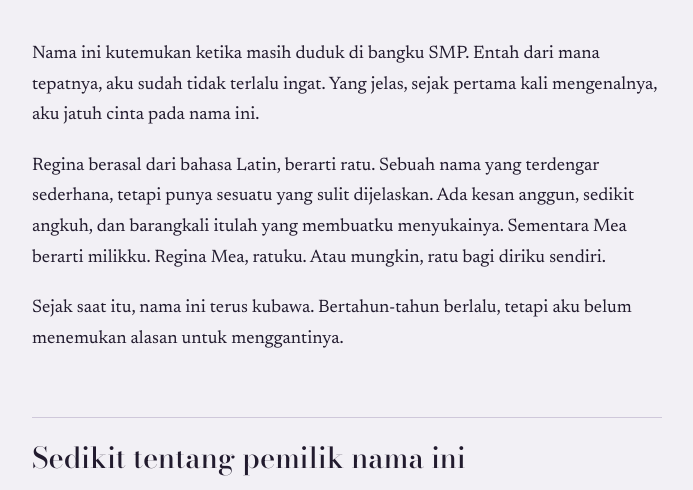
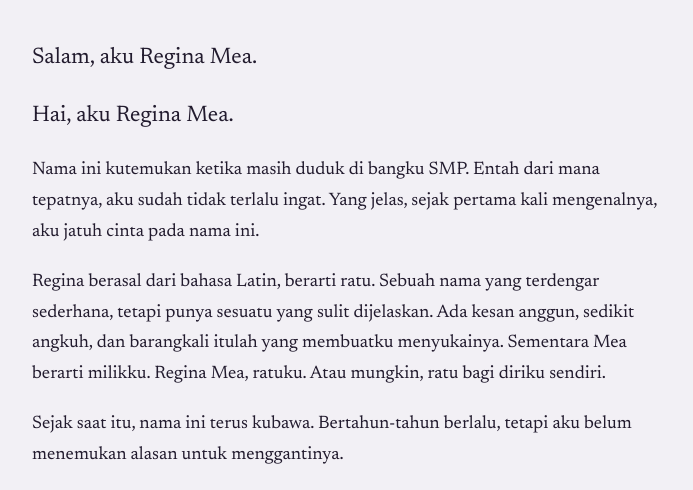
Before and after one commit to reginamea0/reginamea0.github.io, a plain HTML site: page index.html in a window 1280 px wide. Shown: the part 247-737 px from the top of the page, without its empty margins (293-986 px from the left). Drawn offline with nearby package versions, Linux system fonts and the light colour scheme.

Commit message:
Add files via upload

```diff
--- a/index.html
+++ b/index.html
@@ -93,6 +93,9 @@
   </header>
 
   <main>
+    <p class="salam">Salam, aku Regina Mea.</p>
+    <p class="salam">Hai, aku Regina Mea.</p>
+
     <p>Nama ini kutemukan ketika masih duduk di bangku SMP. Entah dari mana tepatnya, aku sudah tidak terlalu ingat. Yang jelas, sejak pertama kali mengenalnya, aku jatuh cinta pada nama ini.</p>
     <p>Regina berasal dari bahasa Latin, berarti ratu. Sebuah nama yang terdengar sederhana, tetapi punya sesuatu yang sulit dijelaskan. Ada kesan anggun, sedikit angkuh, dan barangkali itulah yang membuatku menyukainya. Sementara Mea berarti milikku. Regina Mea, ratuku. Atau mungkin, ratu bagi diriku sendiri.</p>
     <p>Sejak saat itu, nama ini terus kubawa. Bertahun-tahun berlalu, tetapi aku belum menemukan alasan untuk menggantinya.</p>
```
